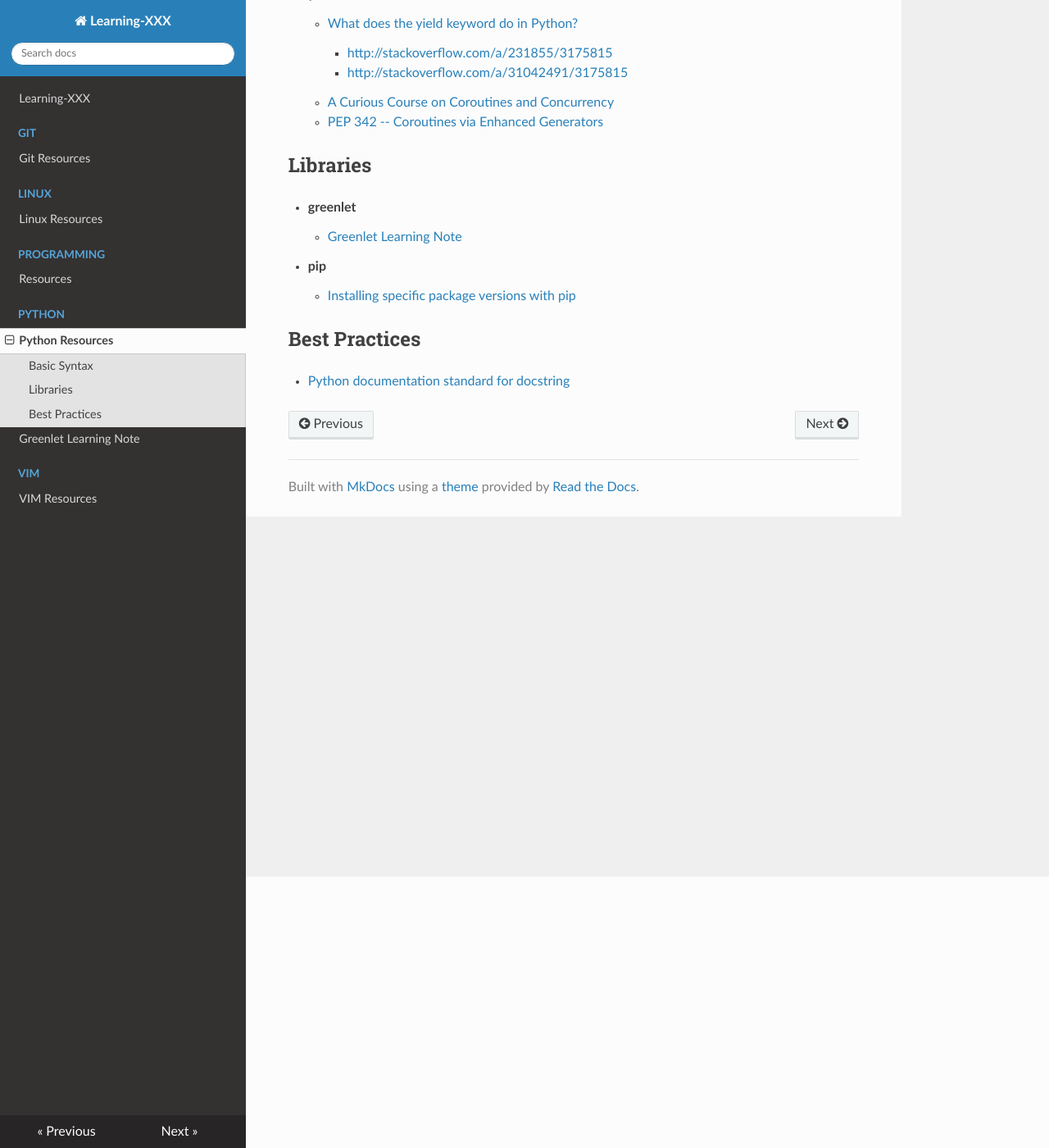
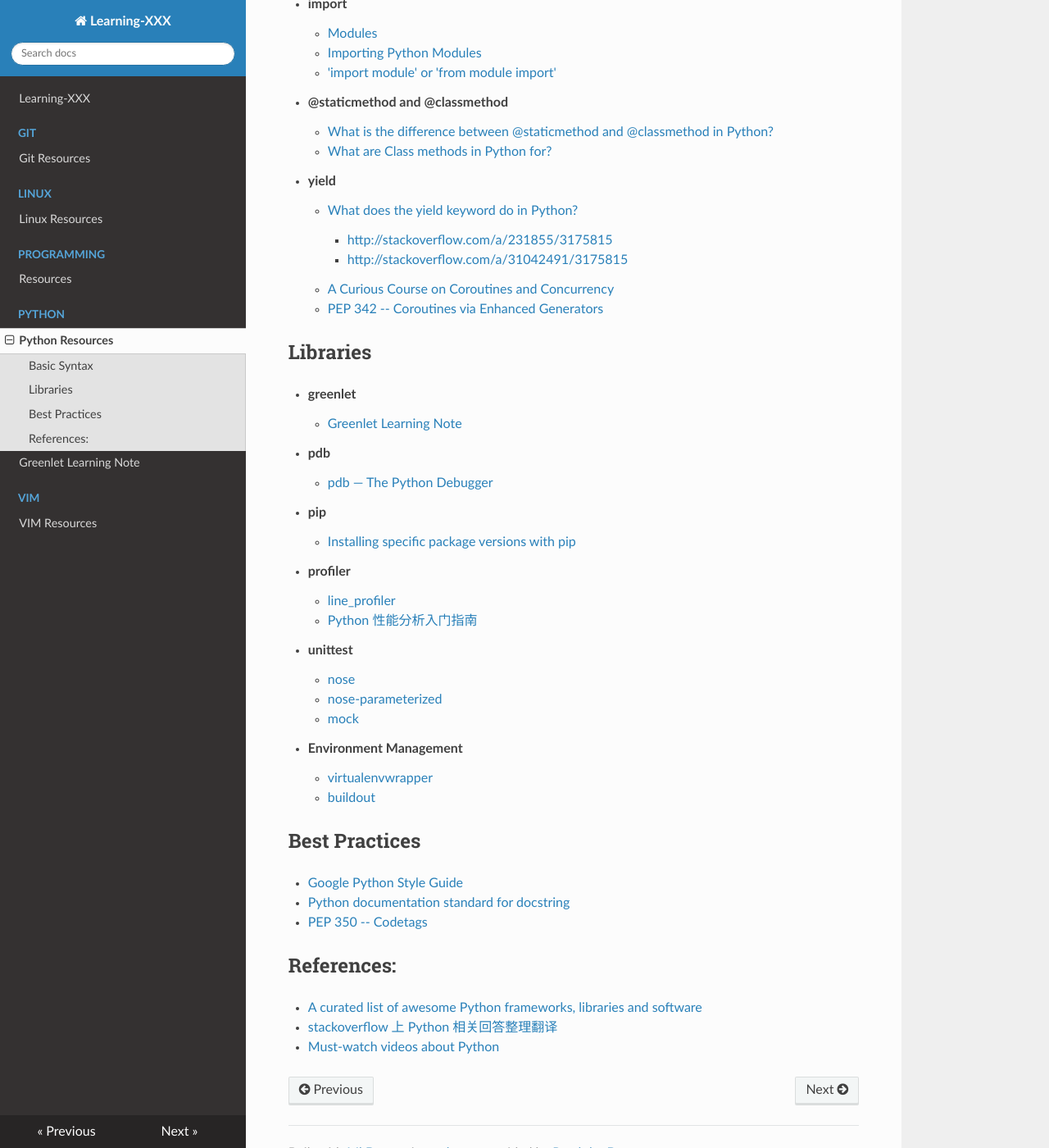
Before and after one commit to omsobliga/Learning-XXX, an MkDocs documentation site: the page built from docs/Python/README.md, in a window 1280 px wide and 1400 px high, scrolled down 331 px. Shown: the whole window at 82% size. Built offline with MkDocs 1.6.1, drawn with Linux system fonts in a browser that asks for light colours; nearby versions of some CDN libraries; some of the changed text lies outside the part shown.

Commit message:
Some evernote collections moved here

```diff
--- a/docs/Python/README.md
+++ b/docs/Python/README.md
@@ -1,6 +1,15 @@
 # Python Resources
 
 ## Basic Syntax
+
+- **GIL**
+    - [Understanding the Python GIL](http://www.dabeaz.com/GIL/)
+        - [Video](https://www.youtube.com/watch?v=ph374fJqFPE)
+
+- **import**
+    - [Modules](https://docs.python.org/2/tutorial/modules.html)
+    - [Importing Python Modules](http://effbot.org/zone/import-confusion.htm)
+    - ['import module' or 'from module import'](http://stackoverflow.com/questions/710551/import-module-or-from-module-import)
 
 - **@staticmethod and @classmethod**
     - [What is the difference between @staticmethod and @classmethod in Python?](http://stackoverflow.com/questions/136097/what-is-the-difference-between-staticmethod-and-classmethod-in-python)
@@ -18,9 +27,33 @@
 - **greenlet**
     - [Greenlet Learning Note](./greenlet-learning-note.md)
 
+- **pdb**
+    - [pdb — The Python Debugger](https://docs.python.org/2/library/pdb.html)
+
 - **pip**
     - [Installing specific package versions with pip](http://stackoverflow.com/questions/5226311/installing-specific-package-versions-with-pip)
 
+- **profiler**
+    - [line_profiler](https://github.com/rkern/line_profiler)
+    - [Python 性能分析入门指南](http://segmentfault.com/a/1190000000616798)
+
+- **unittest**
+    - [nose](https://nose.readthedocs.org/en/latest/)
+    - [nose-parameterized](https://github.com/wolever/nose-parameterized)
+    - [mock](http://www.voidspace.org.uk/python/mock/)
+
+- **Environment Management**
+    - [virtualenvwrapper](http://virtualenvwrapper.readthedocs.org/en/latest/install.html)
+    - [buildout](https://github.com/buildout/buildout)
+
 ## Best Practices
 
+- [Google Python Style Guide](https://google-styleguide.googlecode.com/svn/trunk/pyguide.html)
 - [Python documentation standard for docstring](http://stackoverflow.com/questions/5334531/python-documentation-standard-for-docstring)
+- [PEP 350 -- Codetags](http://legacy.python.org/dev/peps/pep-0350/)
+
+## References:
+
+- [A curated list of awesome Python frameworks, libraries and software](https://github.com/vinta/awesome-python)
+- [stackoverflow 上 Python 相关回答整理翻译](https://github.com/wklken/stackoverflow-py-top-qa)
+- [Must-watch videos about Python](https://github.com/s16h/py-must-watch)
```
Also changed, not shown: README.md (+1 -1 lines), docs/Git/README.md (+6 -3 lines), docs/Linux/README.md (+7 -3 lines), docs/Programming/README.md (+6 -0 lines).
